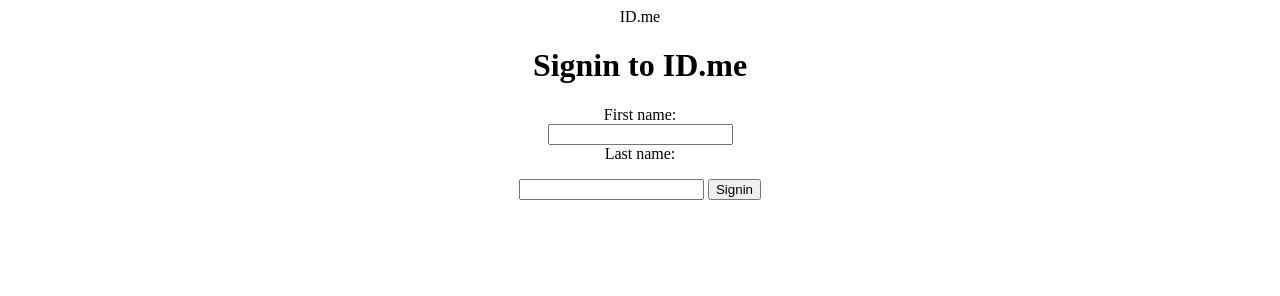
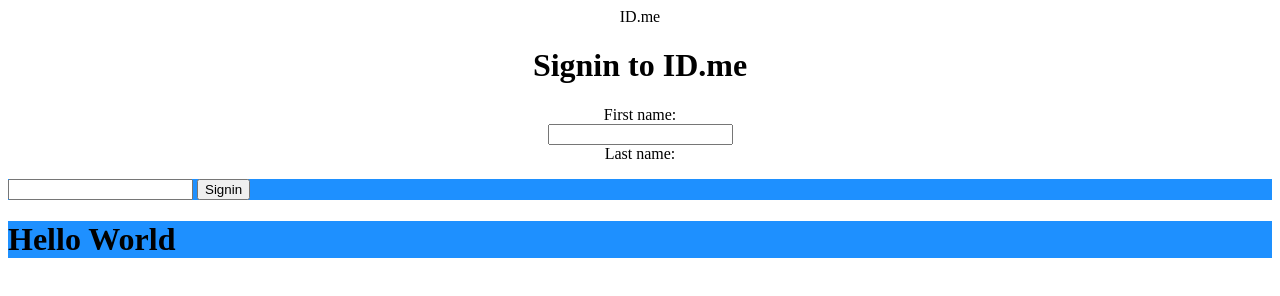
Before and after one commit to Bobsworkgt/hshshh, a plain HTML site: page index.html in a window 1280 px wide. Drawn offline with Linux system fonts and the light colour scheme.

Commit message:
Update index.html

```diff
--- a/index.html
+++ b/index.html
@@ -6,5 +6,9 @@
   <input type="text" id="fname" name="fname"><br>
   <label for="lname">Last name:</label><br>
   </center>
-  <center><input type="text" id="lname" name="lname">  <input type="submit" value="Signin"></center>
+<p style="background-color:DodgerBlue;"><input type="text" id="lname" name="lname">  <input type="submit" value="Signin"></p>
 </form>
+
+
+
+<h1 style="background-color:DodgerBlue;">Hello World</h1>
```
